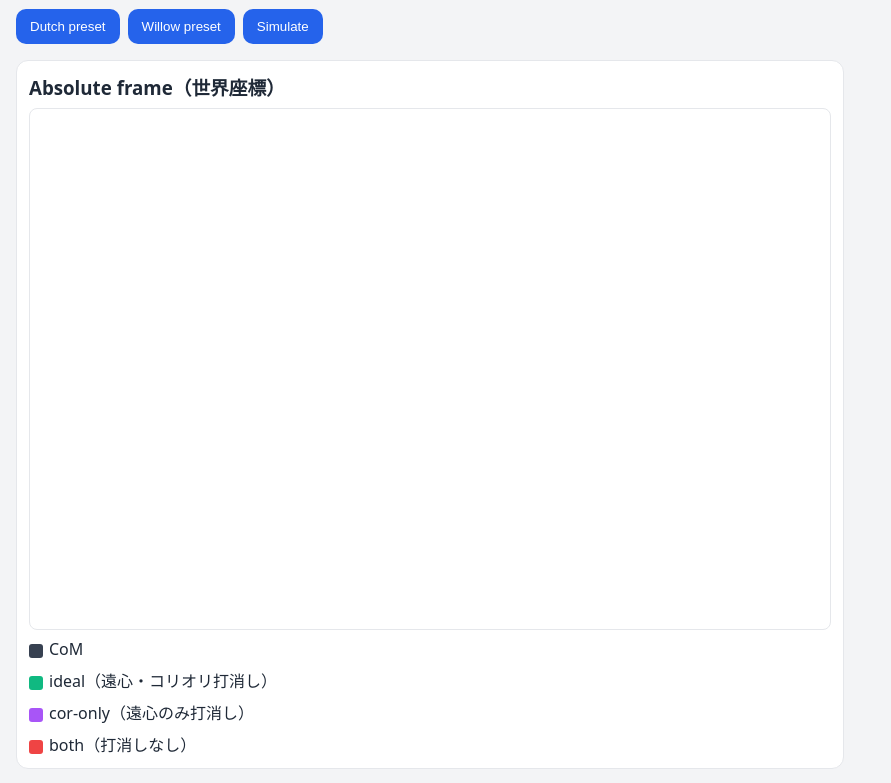
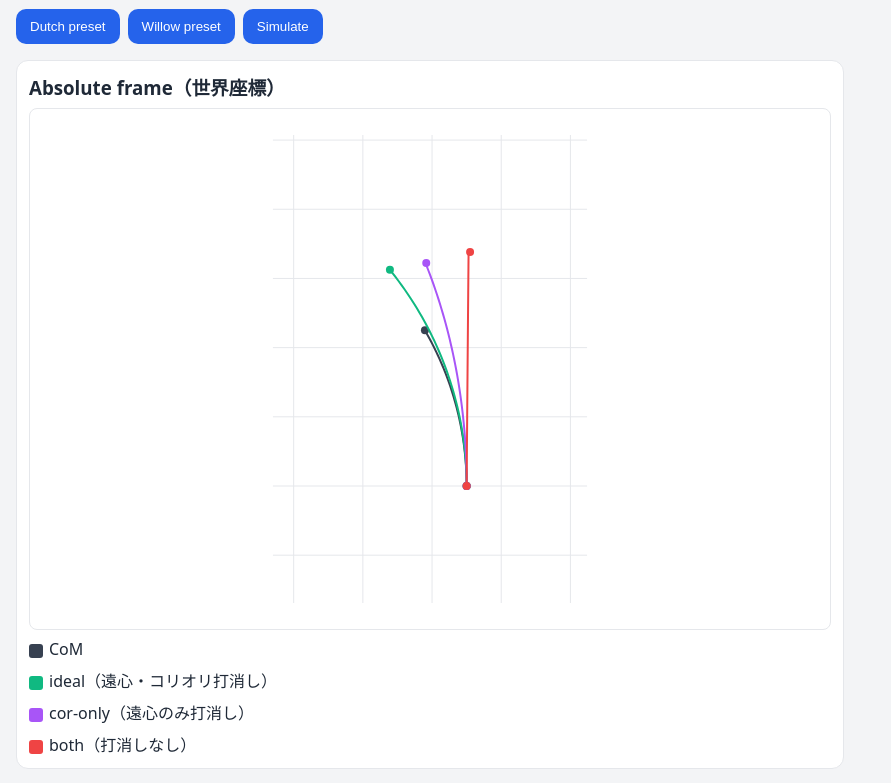
Before and after one commit to FigureSkateIT/FigureSkateMechanics, a plain HTML site: page html/simulator2/index.html in a window 1280 px wide. Shown: the part 617-1400 px from the top of the page, without its empty margins (0-891 px from the left). Drawn offline with Linux system fonts and the light colour scheme.

Commit message:
'simulator2'

```diff
--- a/html/simulator2/index.html
+++ b/html/simulator2/index.html
@@ -106,6 +106,6 @@
     </details>
   </div>
 
-  <script defer src="./script.js"></script>
+  <script type="module" src="./script.js"></script>
 </body>
 </html>
```
